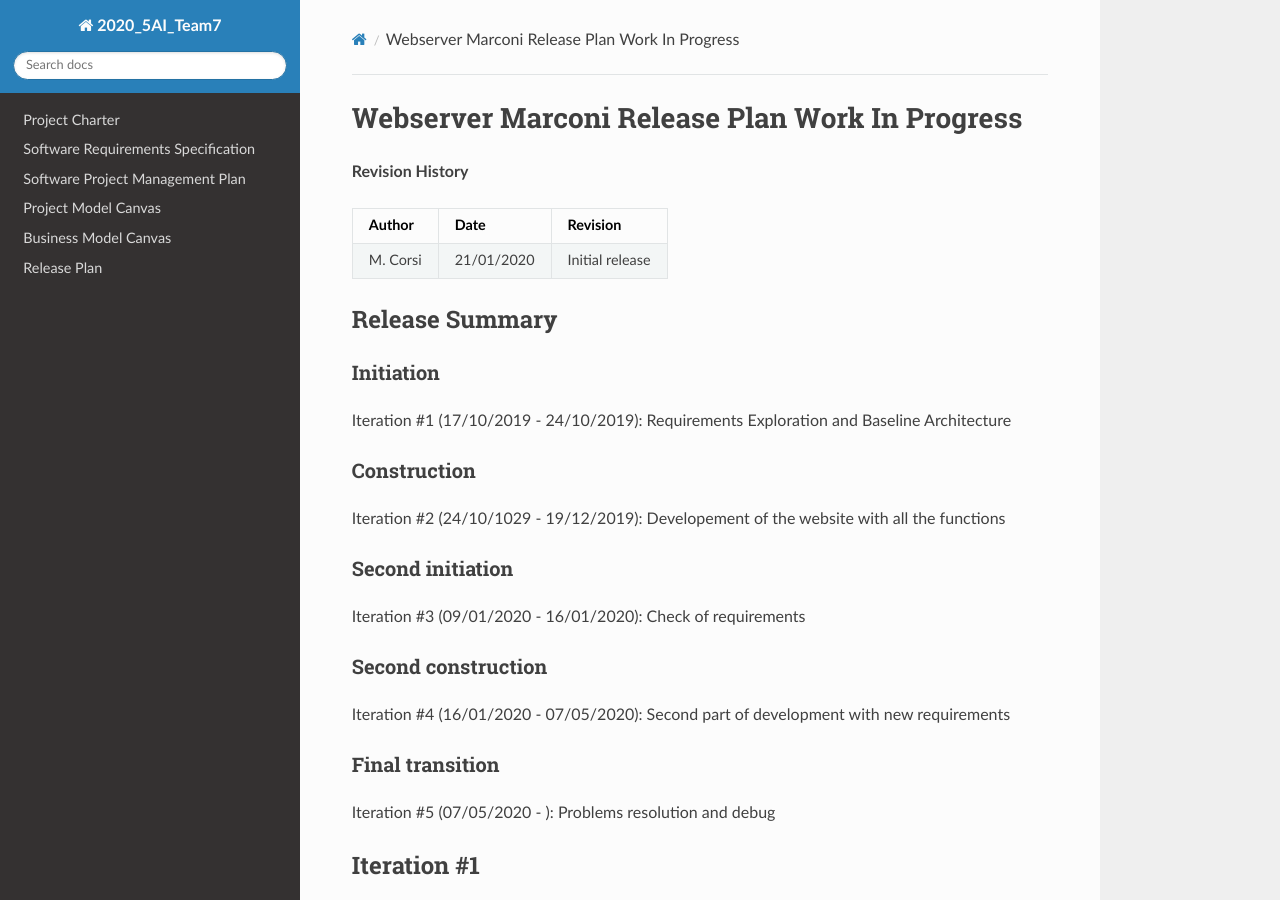
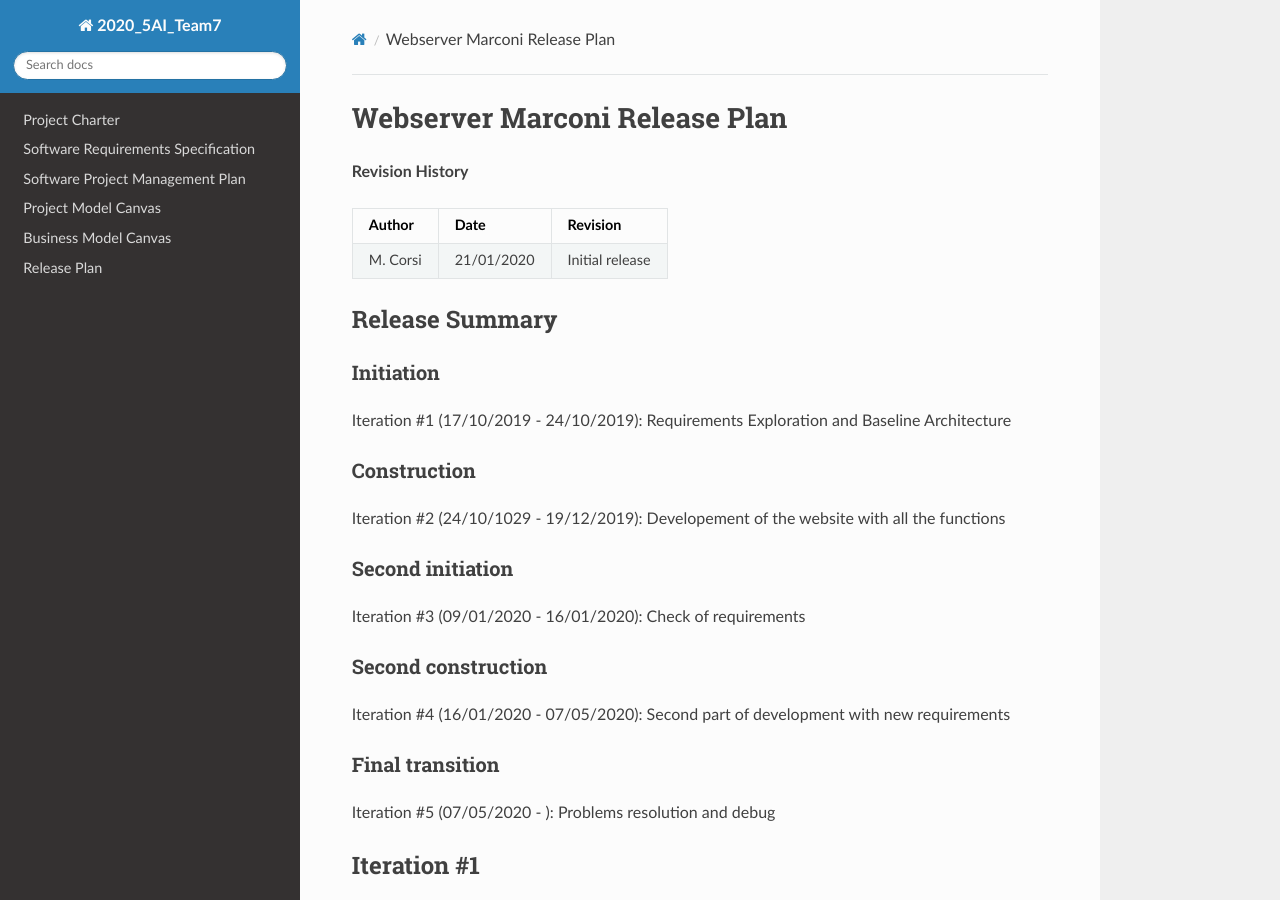
Before and after one commit to Fr0stBob/2020-5Ai-team7-Corsi, an MkDocs documentation site: the page built from docs/Release Plan.md, in a window 1280 px wide and 900 px high. Built offline with MkDocs 1.6.1, drawn with Linux system fonts in a browser that asks for light colours; nearby versions of some CDN libraries.

Commit message:
Update Release Plan.md

```diff
--- a/docs/Release Plan.md
+++ b/docs/Release Plan.md
@@ -1,4 +1,4 @@
-# Webserver Marconi Release Plan Work In Progress
+# Webserver Marconi Release Plan
 
 **Revision History**
 
```
